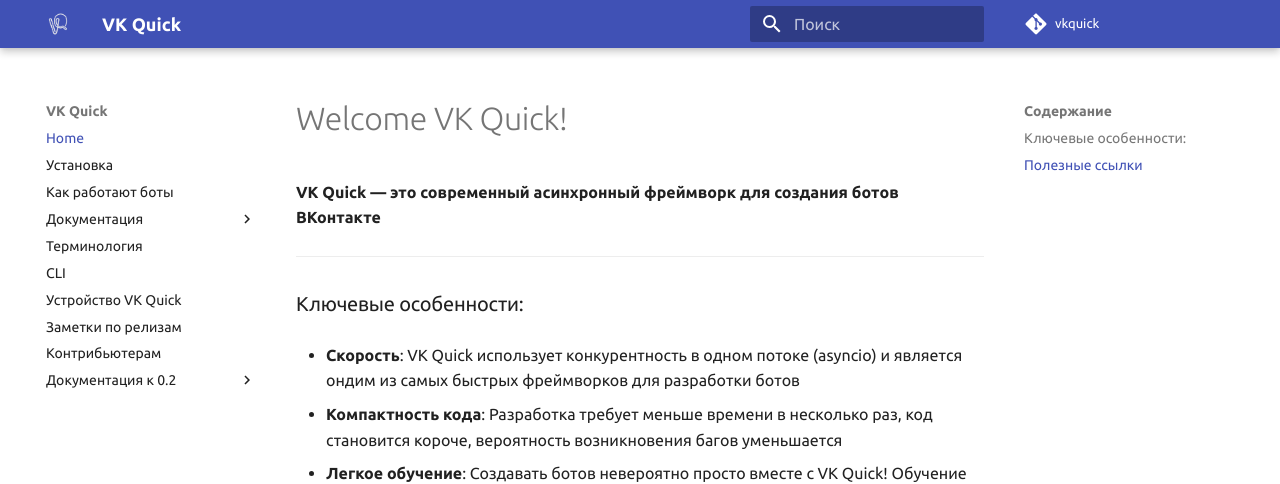
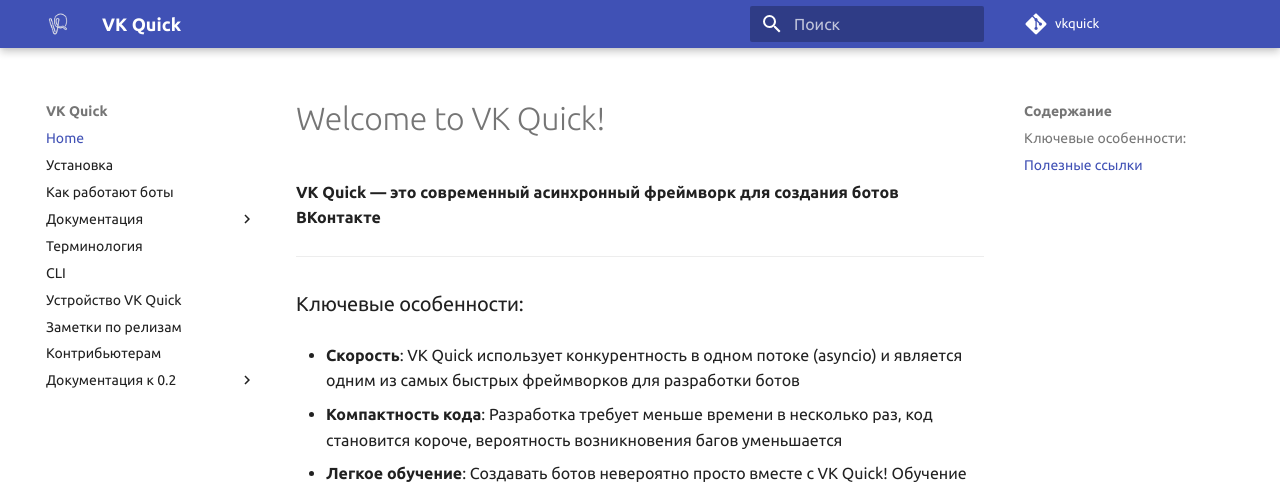
Before and after one commit to deknowny/vkquick, an MkDocs documentation site: the page built from docs/index.md, in a window 1280 px wide and 1124 px high. Shown: the top 484 px of the window. Built offline with MkDocs 1.6.1 and Material for MkDocs 9.7.7, drawn with Linux system fonts in a browser that asks for light colours; some web fonts are replaced; comment, search, counter and statistics services are not loaded.

Commit message:
Some refactors

```diff
--- a/docs/index.md
+++ b/docs/index.md
@@ -1,4 +1,4 @@
-#  Welcome VK Quick!
+#  Welcome to VK Quick!
 
 __VK Quick — это современный асинхронный фреймворк для создания ботов ВКонтакте__
 
@@ -6,7 +6,7 @@
 
 ### Ключевые особенности:
 
-* __Скорость__: VK Quick использует конкурентность в одном потоке (asyncio) и является ондим из самых быстрых фреймворков для разработки ботов
+* __Скорость__: VK Quick использует конкурентность в одном потоке (asyncio) и является одним из самых быстрых фреймворков для разработки ботов
 
 * __Компактность кода__: Разработка требует меньше времени в несколько раз, код становится короче, вероятность возникновения багов уменьшается
 
```
Also changed, not shown: README.md (+25 -2 lines).
